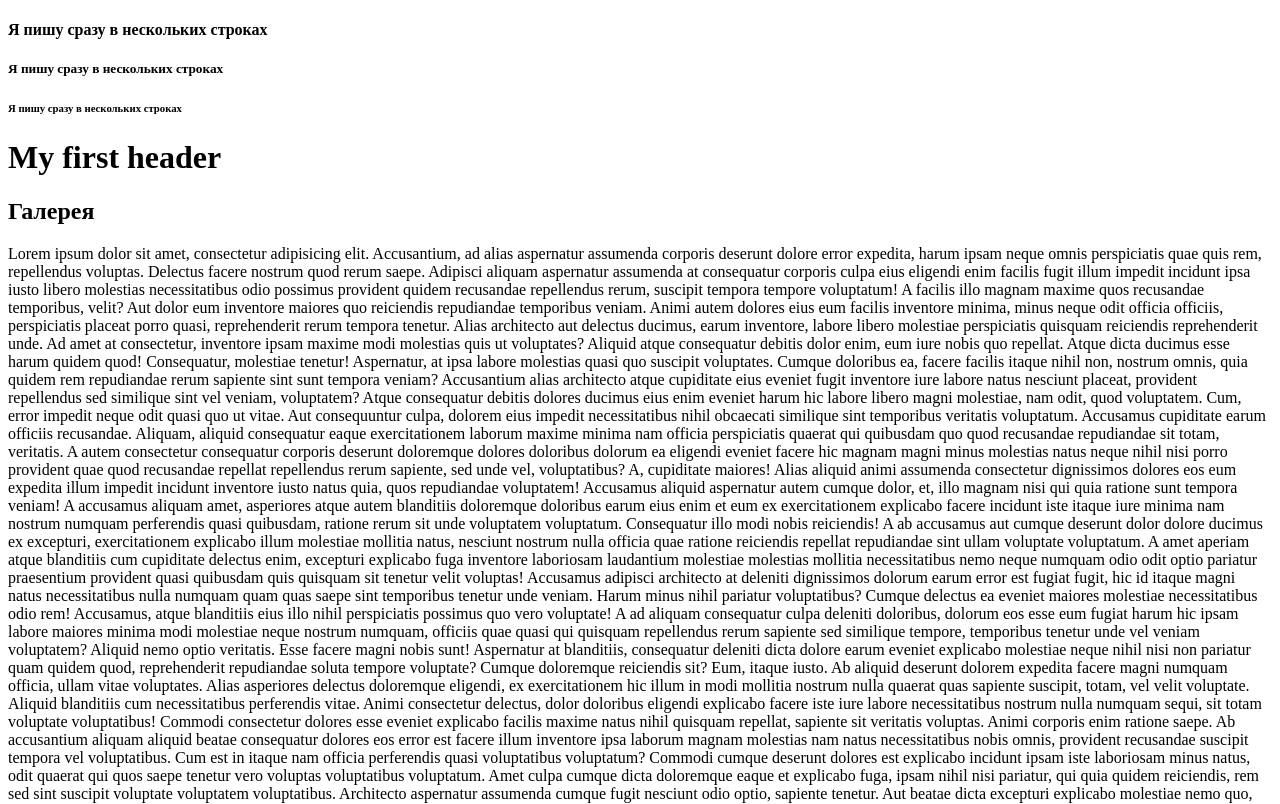
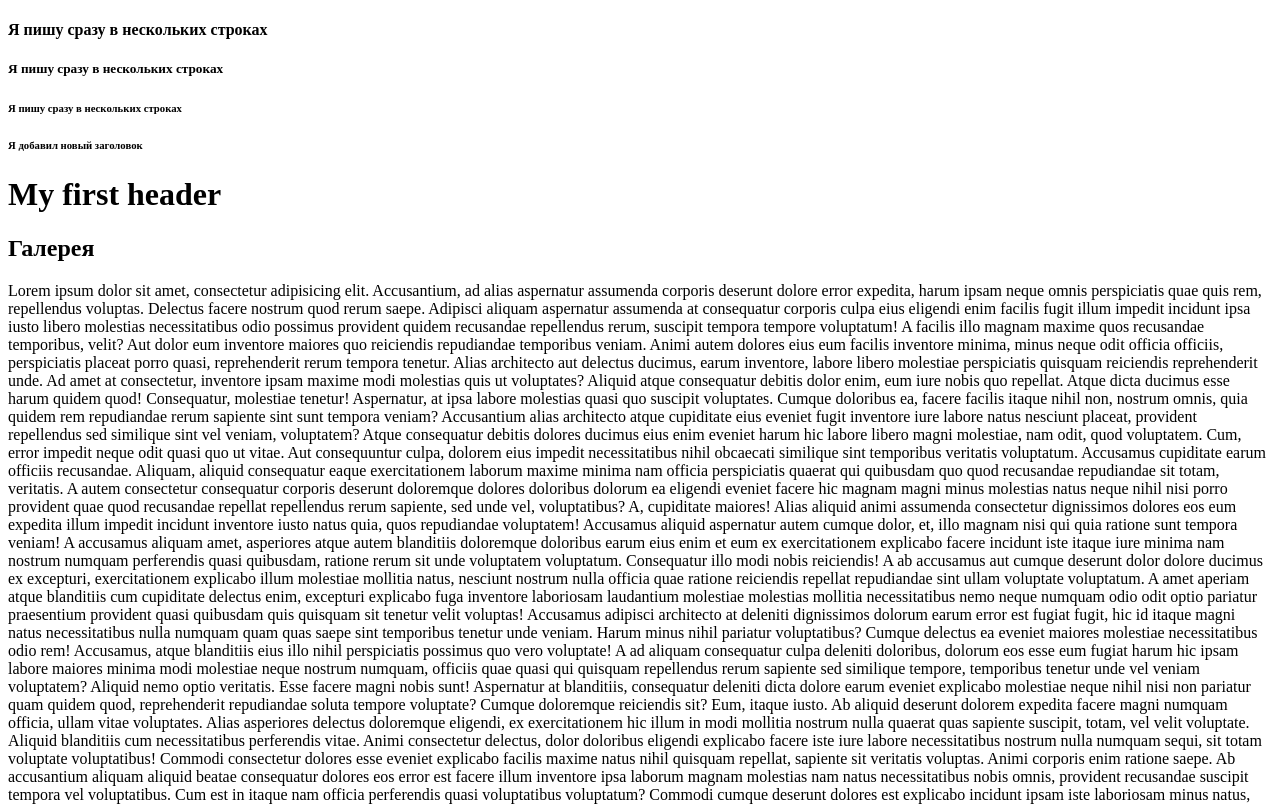
Before and after one commit to samartsevigor/classwork-1, a plain HTML site: page index.html in a window 1280 px wide. Shown: the top 804 px of the page. Drawn offline with Linux system fonts and the light colour scheme.

Commit message:
Update index.html

```diff
--- a/index.html
+++ b/index.html
@@ -12,6 +12,7 @@
   <h4>Я пишу сразу в нескольких строках</h4>
   <h5>Я пишу сразу в нескольких строках</h5>
   <h6>Я пишу сразу в нескольких строках</h6>
+  <h6>Я добавил новый заголовок</h6>
   <h1>My first header</h1>
   <nav>
 
```
